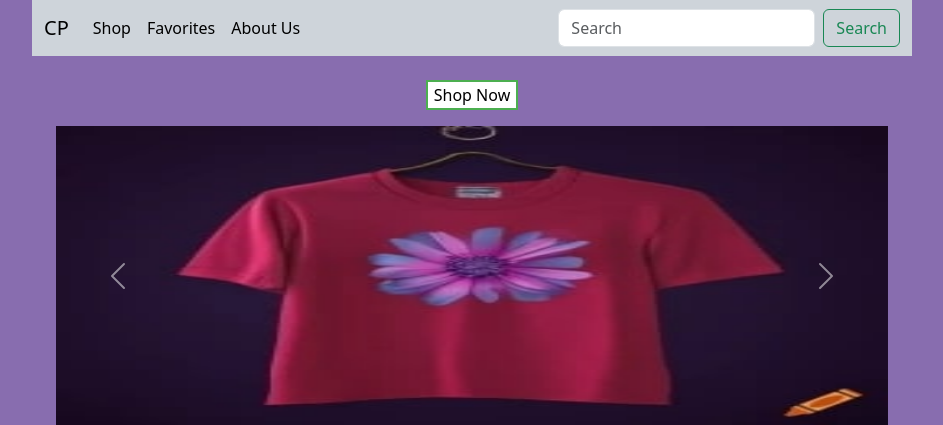
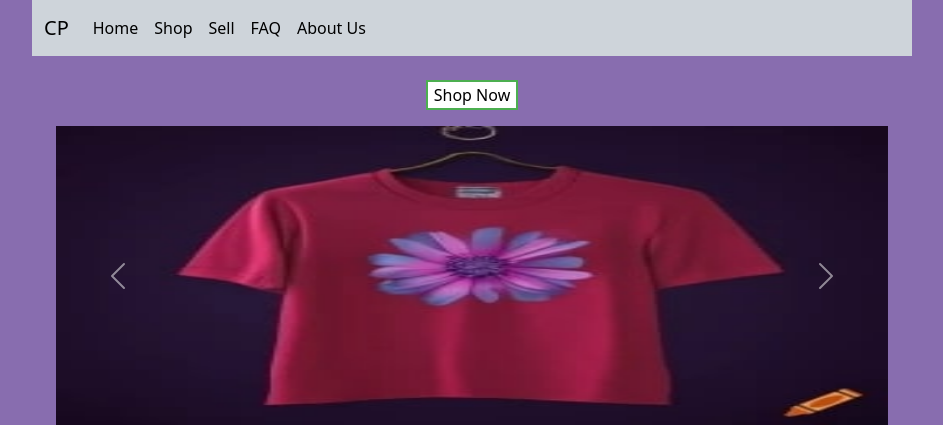
Before and after one commit to pgdeguzman/lis161_final_project, a Flask app: page / in a window 1280 px wide. Shown: the top 425 px of the page, without its empty margins (168-1111 px from the left). Run offline with Flask 3, Linux system fonts and the light colour scheme.

Commit message:
Update base.html

```diff
--- a/myapp/templates/base.html
+++ b/myapp/templates/base.html
@@ -26,19 +26,21 @@
           <div class="collapse navbar-collapse" id="navbarSupportedContent">
             <ul class="navbar-nav me-auto mb-2 mb-lg-0">
               <li class="nav-item">
-                <a class="nav-link active" aria-current="page" href="{{url_for('index')}}">Shop</a>
+                <a class="nav-link active" aria-current="page" href="{{url_for('index')}}">Home</a>
               </li>
               <li class="nav-item">
-                <a class="nav-link" href="{{url_for('register')}}">Favorites</a>
+                <a class="nav-link" href="{{url_for('register')}}">Shop</a>
+              </li>
+              <li class="nav-item">
+                <a class="nav-link" href="{{url_for('register')}}">Sell</a>
+              </li>
+              <li class="nav-item">
+                <a class="nav-link" href="{{url_for('about')}}">FAQ</a>
               </li>
               <li class="nav-item">
                 <a class="nav-link" href="{{url_for('about')}}">About Us</a>
               </li>
             </ul>
-            <form class="d-flex" role="search" action="/search" method="GET">
-              <input class="form-control me-2" type="search" name="query" placeholder="Search" aria-label="Search">
-              <button class="btn btn-outline-success" type="submit">Search</button>
-            </form>
           </div>
         </div>
       </nav>
```
